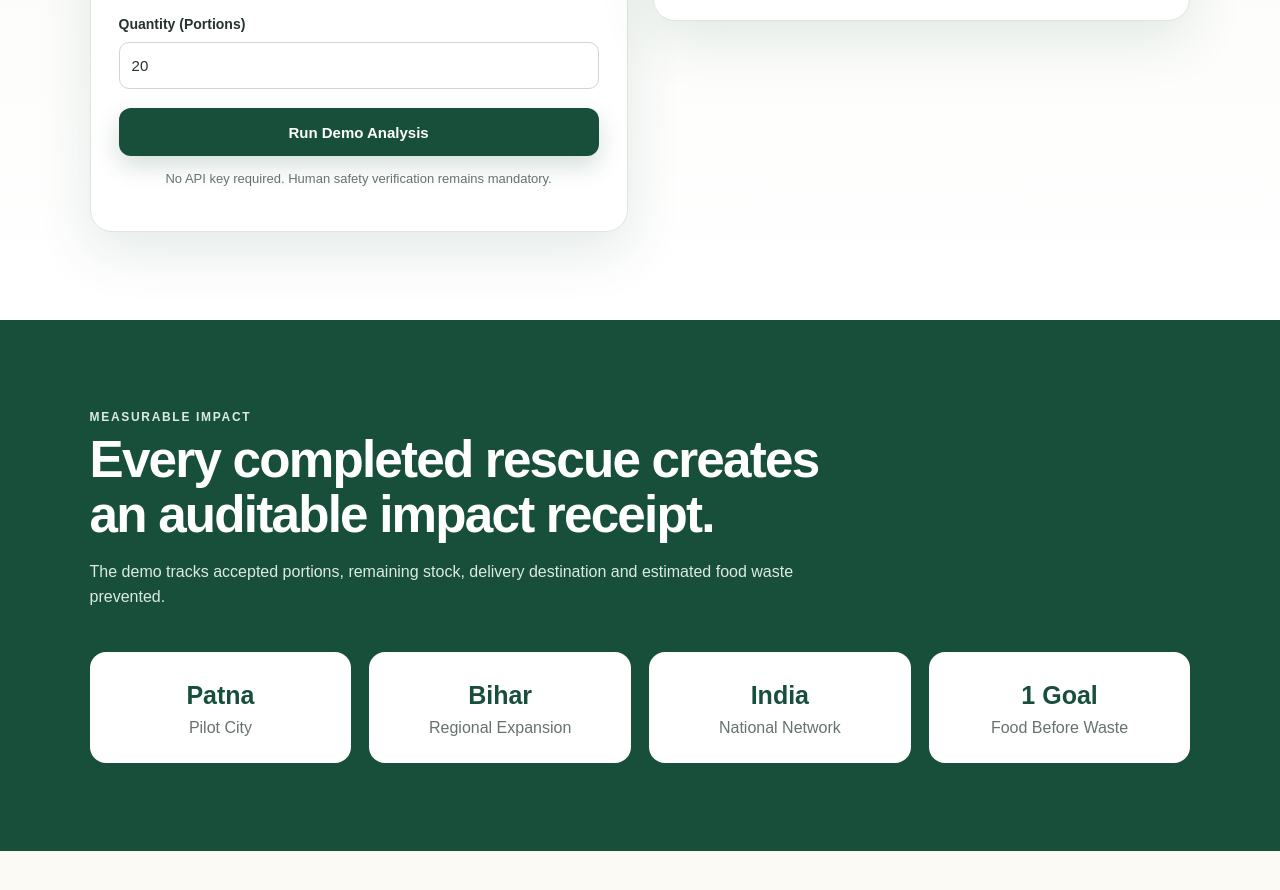
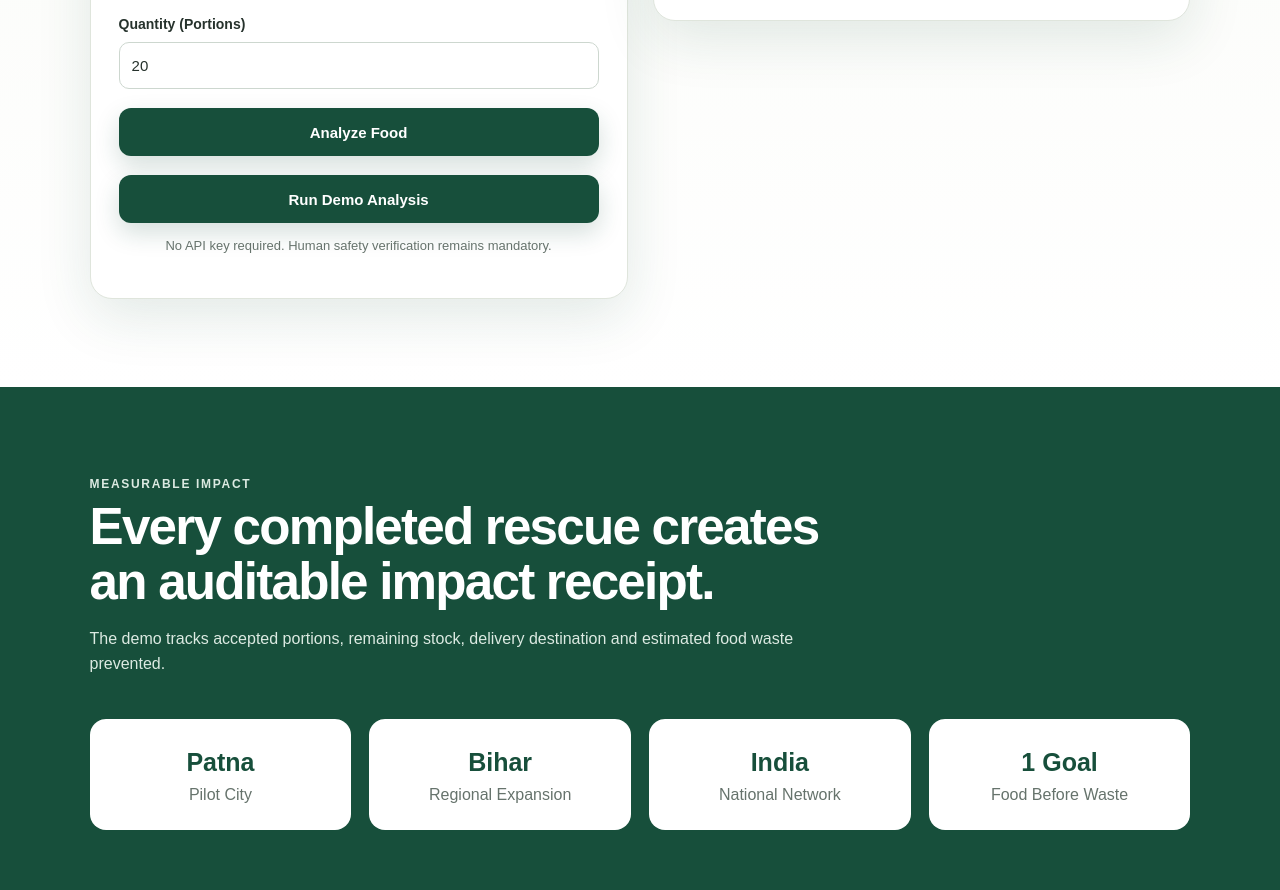
Before and after one commit to krishnachandramohan88-collab/foodrescue, a website: page index.html in a window 1280 px wide. Shown: the part 2837-3727 px from the top of the page. Drawn offline with Linux system fonts and the light colour scheme.

Commit message:
Update index.html

```diff
--- a/index.html
+++ b/index.html
@@ -752,7 +752,15 @@
                         </label>
 
                     </div>
+<!-- Stock section yahan paste hoga -->
 
+<button
+    type="button"
+    id="analyzeBtn"
+    class="button submit"
+>
+    Analyze Food
+</button>
 
                     <button
                         class="button submit"
```
